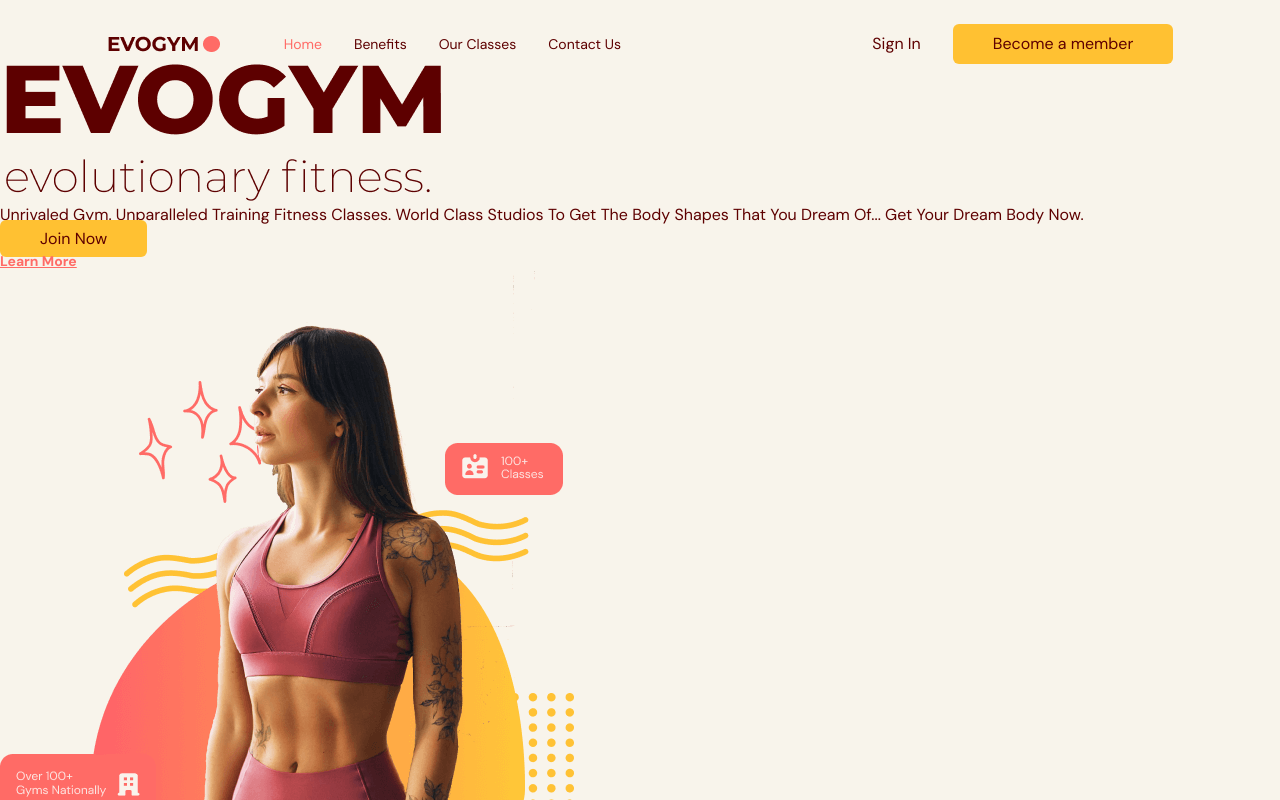
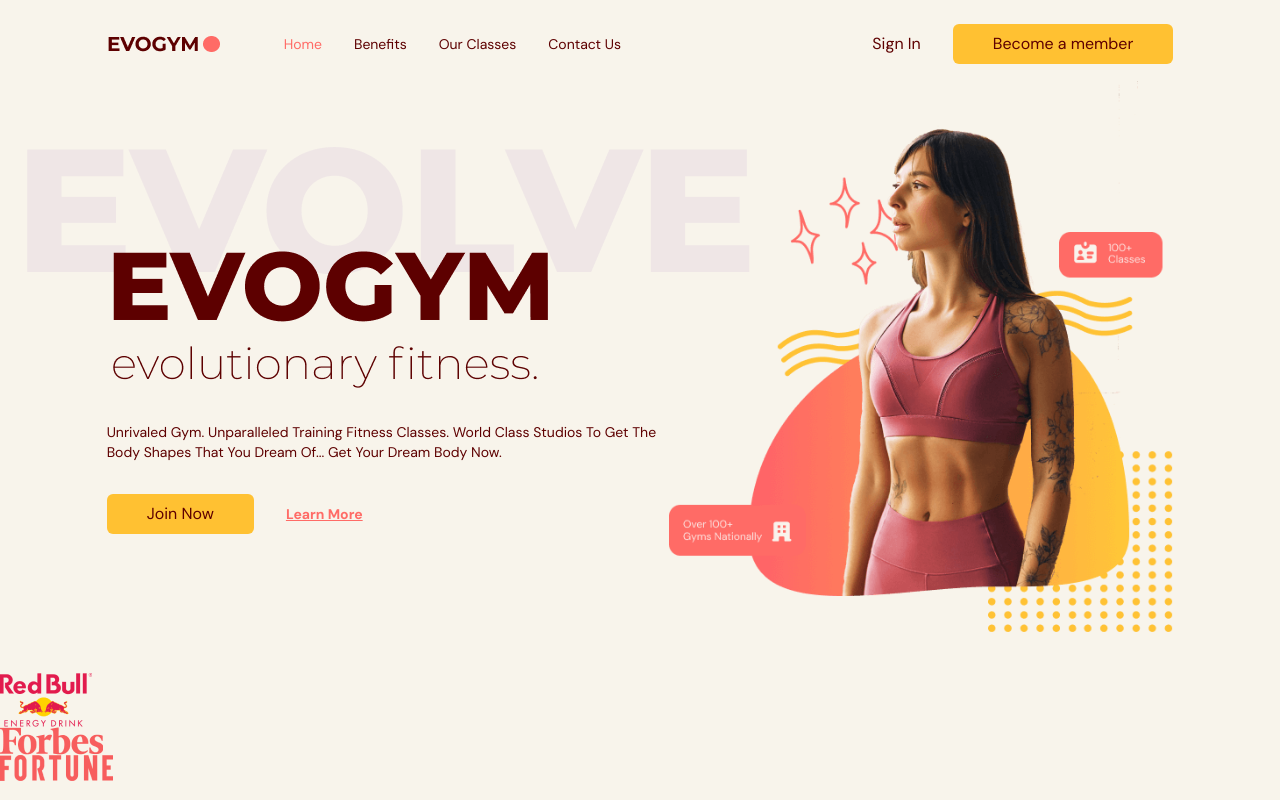
Before and after one commit to Vlad-dualv/fitness-website, a React (Vite) app: page / in a window 1280 px wide. Shown: the top 800 px of the page. Built offline with nearby package versions, Linux system fonts and the light colour scheme.

Commit message:
style: Hero

```diff
--- a/src/scenes/Home/index.tsx
+++ b/src/scenes/Home/index.tsx
@@ -18,25 +18,28 @@
     <section id="home"
     className="gap-16 bg-gray-20 py-10 md:h-full md:pb-0">
     {/* IMAGE AND HERO*/}
-    <div>
+    <div className="md:flex mx-auto w-5/6 items-center justify-center md:h-5/6">
         {/*HERO*/}
-        <div>
+        <div className="z-10 mt-32 md:basis-3/5">
             {/*HEADINGS*/}
-            <div>
-                <div>
-                    <div>
+            <div className="md:-mt-20">
+                <div className="relative">
+                    <div className="before:absolute before:-top-20 before:-left-20 before:z-[-1] md:before:content-evolvetext">
                         <img src={HomePageText} alt="home page text" />
                     </div>
                 </div>
-                <p>
+                <p className="mt-8 text-sm">
                     Unrivaled Gym. Unparalleled Training Fitness Classes. World Class Studios To Get The Body Shapes That You Dream Of... Get Your Dream Body Now.
                 </p>
             </div>
             {/*ACTIONS*/}
-            <ActionButton setSelectedPage={setSelectedPage}>Join Now</ActionButton>
-            <AnchorLink className="text-sm font-bold text-primary-500 underline hover:text-secondary-500"
-            onClick={() => setSelectedPage(SelectedPage.ContactUs)}
-            href={`${SelectedPage.ContactUs}`}><p>Learn More</p></AnchorLink>
+            <div className="mt-8 flex items-center gap-8">
+                <ActionButton setSelectedPage={setSelectedPage}>Join Now</ActionButton>
+                <AnchorLink className="text-sm font-bold text-primary-500 underline hover:text-secondary-500"
+                onClick={() => setSelectedPage(SelectedPage.ContactUs)}
+                href={`${SelectedPage.ContactUs}`}><p>Learn More</p></AnchorLink>
+            </div>
+
         </div>
         {/*IMAGE*/}
         <div>
```
